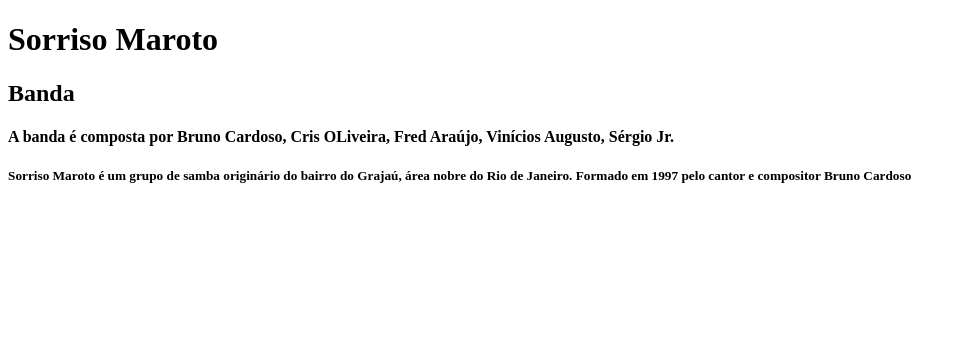
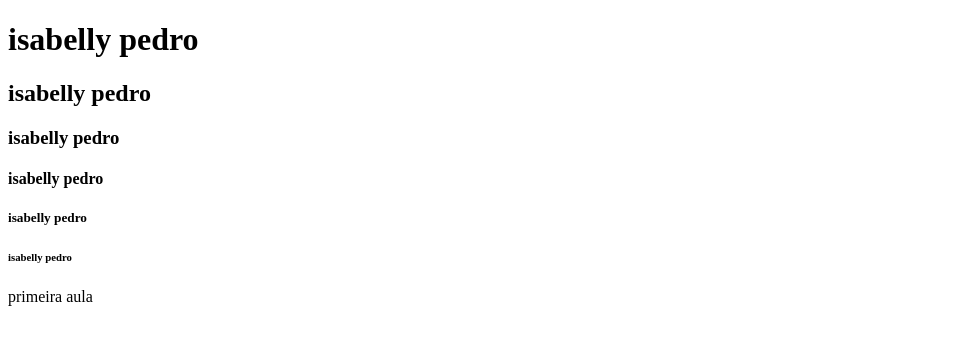
Before and after one commit to Isabelly-pedro/primeira-aula-localiza, a plain HTML site: page index.html in a window 1280 px wide. Shown: the whole page, without its empty margins (0-966 px from the left). Drawn offline with Linux system fonts and the light colour scheme.

Commit message:
Add files via upload

```diff
--- a/index.html
+++ b/index.html
@@ -3,15 +3,15 @@
 <head>
     <meta charset="UTF-8">
     <meta name="viewport" content="width=device-width, initial-scale=1.0">
-    <title>Atividade</title>
+    <title>primeira aula localiza</title>
 </head>
 <body>
-    <h1>Sorriso Maroto</h1>
-    <h2>Banda</h2>
-    <h3></h3>
-    <h4> A banda é composta por Bruno Cardoso, Cris OLiveira, Fred Araújo, Vinícios Augusto, Sérgio Jr.
-    </h4>
-    <h5>Sorriso Maroto é um grupo de samba originário do bairro do Grajaú, área nobre do Rio de Janeiro.
-        Formado em 1997 pelo cantor e compositor Bruno Cardoso</h5>
+    <h1>isabelly pedro</h1>
+    <h2>isabelly pedro</h2>
+    <h3>isabelly pedro</h3>
+    <h4>isabelly pedro</h4>
+    <h5>isabelly pedro</h5>
+    <h6>isabelly pedro</h6>
+    <p>primeira aula</p>
 </body>
 </html>
```
